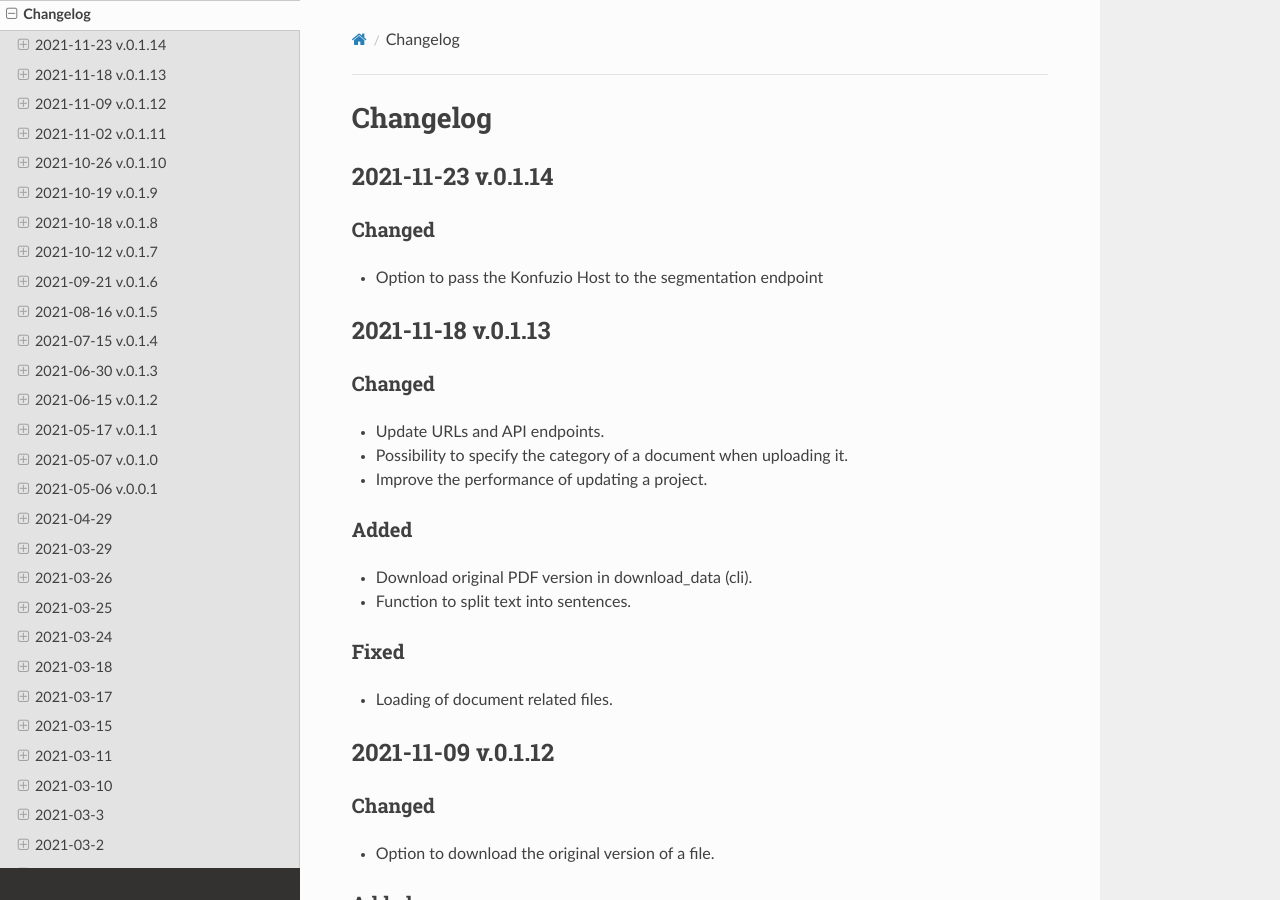
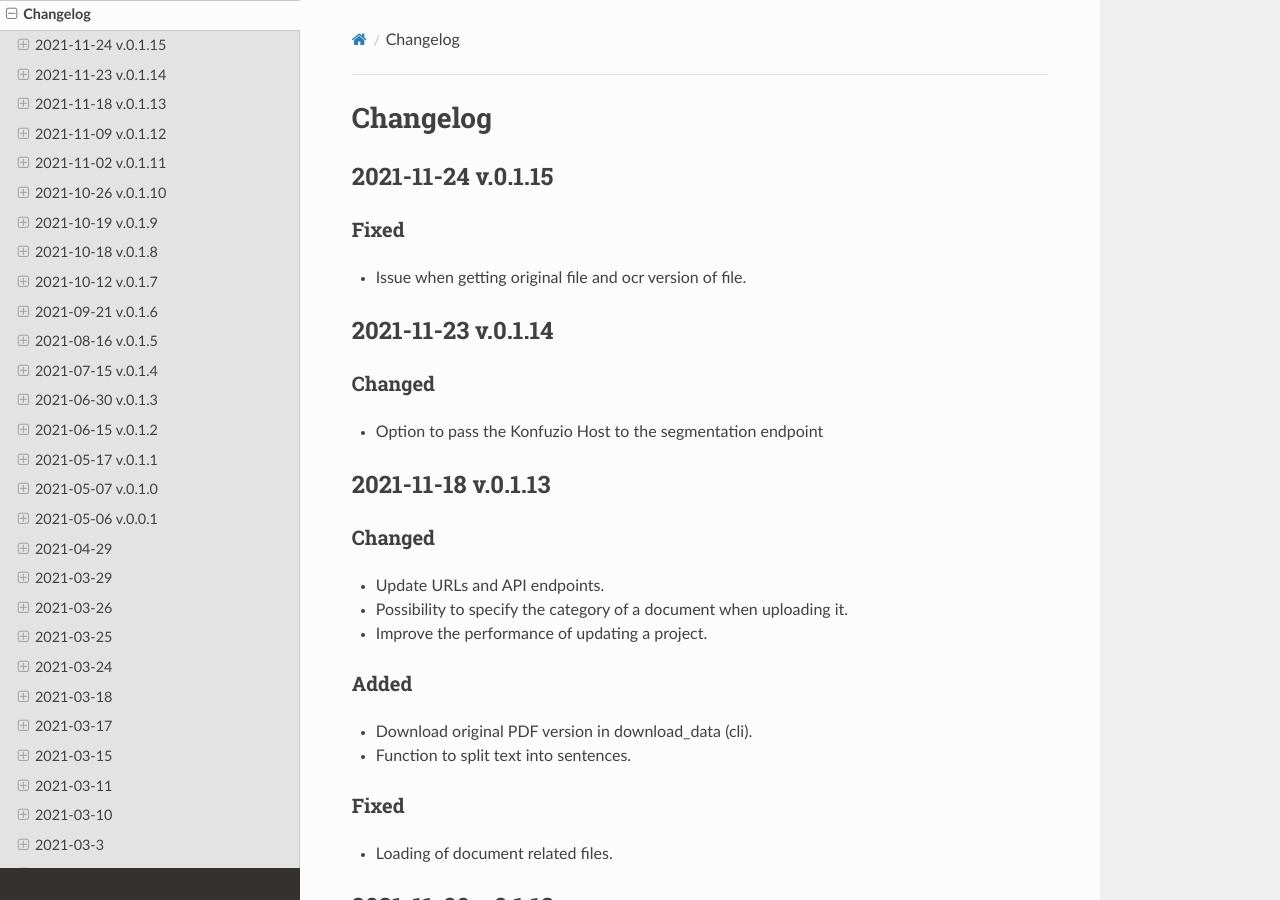
Before and after one commit to konfuzio-ai/konfuzio-sdk, a Sphinx documentation site: the page built from docs/sdk/changelog.md, in a window 1280 px wide and 900 px high. Built offline with Sphinx 7.4.7 and the Read the Docs theme 2.0.0, drawn with Linux system fonts in a browser that asks for light colours.

Commit message:
version update

```diff
--- a/docs/sdk/changelog.md
+++ b/docs/sdk/changelog.md
@@ -3,6 +3,11 @@
 
 
 # Changelog
+
+## 2021-11-24 v.0.1.15
+
+### Fixed
+- Issue when getting original file and ocr version of file.
 
 ## 2021-11-23 v.0.1.14
 
--- a/setup.py
+++ b/setup.py
@@ -29,7 +29,7 @@ with open(path.join(this_directory, 'README.md'), encoding='utf-8') as f:
 
 setuptools.setup(
     name="konfuzio_sdk",
-    version="0.1.14",
+    version="0.1.15",
     author='Helm & Nagel GmbH',
     author_email="info@helm-nagel.com",
     description="Konfuzio Software Development Kit",
```
